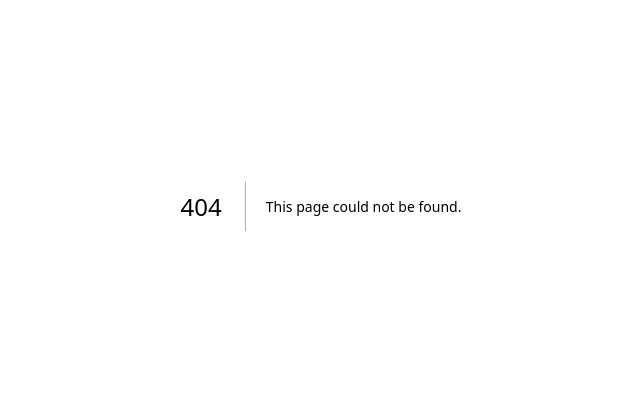
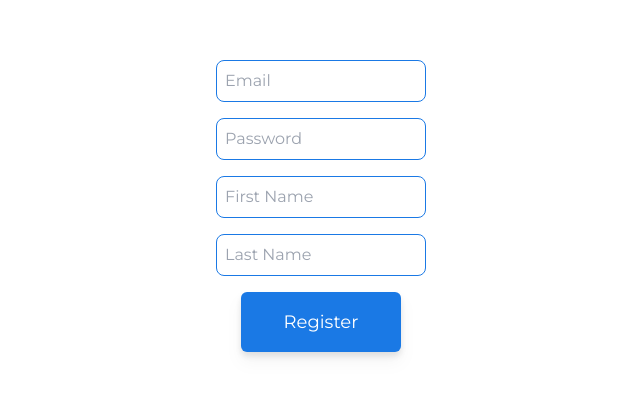
Before and after one commit to AlejandroALopez/overplan, a Next.js app: page /auth/register in a window 1280 px wide. Before the commit this address had no page. Shown: the part 194-590 px from the top of the page, without its empty margins (319-959 px from the left). Built offline with nearby package versions, Linux system fonts and the light colour scheme.

Commit message:
initial register page

```diff
--- a/package.json
+++ b/package.json
@@ -20,6 +20,7 @@
     "dayjs": "^1.11.10",
     "framer-motion": "^11.0.28",
     "next": "14.1.4",
+    "next-auth": "^4.24.7",
     "react": "^18",
     "react-chartjs-2": "^5.2.0",
     "react-dom": "^18",
--- /dev/null
+++ b/src/app/auth/register/page.tsx
@@ -0,0 +1,72 @@
+"use client";
+
+import { useState } from 'react';
+import { registerUser } from '@/lib/api/authApi';
+import { useRouter } from "next/navigation";
+// import { useRouter } from 'next/router';
+
+export default function Register() {
+    const [email, setEmail] = useState('');
+    const [password, setPassword] = useState('');
+    const [firstName, setFirstName] = useState('');
+    const [lastName, setLastName] = useState('');
+    const router = useRouter();
+
+    const handleSubmit = async (e: any) => {
+        e.preventDefault();
+        const registerData = await registerUser({email, password, firstName, lastName});
+
+        if(registerData.success) {
+            router.push(`/`); // TODO: Replace with dashboard after gaining access to token
+        }
+    };
+
+    return (
+        <div className='flex justify-center items-center min-h-screen'>
+            <form
+                className='flex flex-col items-center gap-4 '
+                onSubmit={handleSubmit}
+            >
+                <input
+                    type="email"
+                    className='border-primary border-[1px] rounded-lg p-2'
+                    value={email}
+                    onChange={(e) => setEmail(e.target.value)}
+                    placeholder="Email"
+                    required
+                />
+                <input
+                    type="password"
+                    className='border-primary border-[1px] rounded-lg p-2'
+                    value={password}
+                    onChange={(e) => setPassword(e.target.value)}
+                    placeholder="Password"
+                    required
+                />
+                <input
+                    type="text"
+                    className='border-primary border-[1px] rounded-lg p-2'
+                    value={firstName}
+                    onChange={(e) => setFirstName(e.target.value)}
+                    placeholder="First Name"
+                    required
+                />
+                <input
+                    type="text"
+                    className='border-primary border-[1px] rounded-lg p-2'
+                    value={lastName}
+                    onChange={(e) => setLastName(e.target.value)}
+                    placeholder="Last Name"
+                    required
+                />
+                <button
+                    type="submit"
+                    className='py-4 px-6 w-40 border-none rounded-md bg-primary text-white text-lg drop-shadow-lg
+                    transition hover:scale-110 duration-300'
+                >
+                    Register
+                </button>
+            </form>
+        </div>
+    );
+}
--- a/src/components/header.tsx
+++ b/src/components/header.tsx
@@ -12,6 +12,12 @@ export default function Header() {
             <Link href="/dashboard/week">
                 <button className="text-white text-xl font-semibold transition hover:scale-110 duration-300">My Week</button>
             </Link>
+            {/* <Link href="/auth/login">
+                <button className="text-white text-xl font-semibold transition hover:scale-110 duration-300">Login</button>
+            </Link> */}
+            <Link href="/auth/register">
+                <button className="text-white text-xl font-semibold transition hover:scale-110 duration-300">Register</button>
+            </Link>
         </div>
     );
 }
--- /dev/null
+++ b/src/lib/api/authApi.tsx
@@ -0,0 +1,24 @@
+import axios from "axios";
+import { IRegisterInput, IRegisterOutput } from "../types/authTypes";
+
+// Returns true if
+export const registerUser = async (input: IRegisterInput): Promise<IRegisterOutput> => {
+    try {
+        const response = await axios.post('http://localhost:8080/auth/register', input);
+        localStorage.setItem('token', response.data.access_token);
+
+        return {
+            success: true,
+            token: response.data.access_token
+        };
+
+    } catch (error) {
+        console.error('Registration failed', error);
+
+        return {
+            success: false,
+            message: `${error}`,
+            token: null,
+        };
+    }
+}
--- /dev/null
+++ b/src/lib/types/authTypes.ts
@@ -0,0 +1,13 @@
+
+export interface IRegisterInput {
+    email: string,
+    password: string,
+    firstName: string,
+    lastName: string,
+}
+
+export interface IRegisterOutput {
+    success: boolean,
+    message?: string,
+    token: string | null,
+}
```
Also changed, not shown: 1 other file (tests, documents, lock files or other folders).
